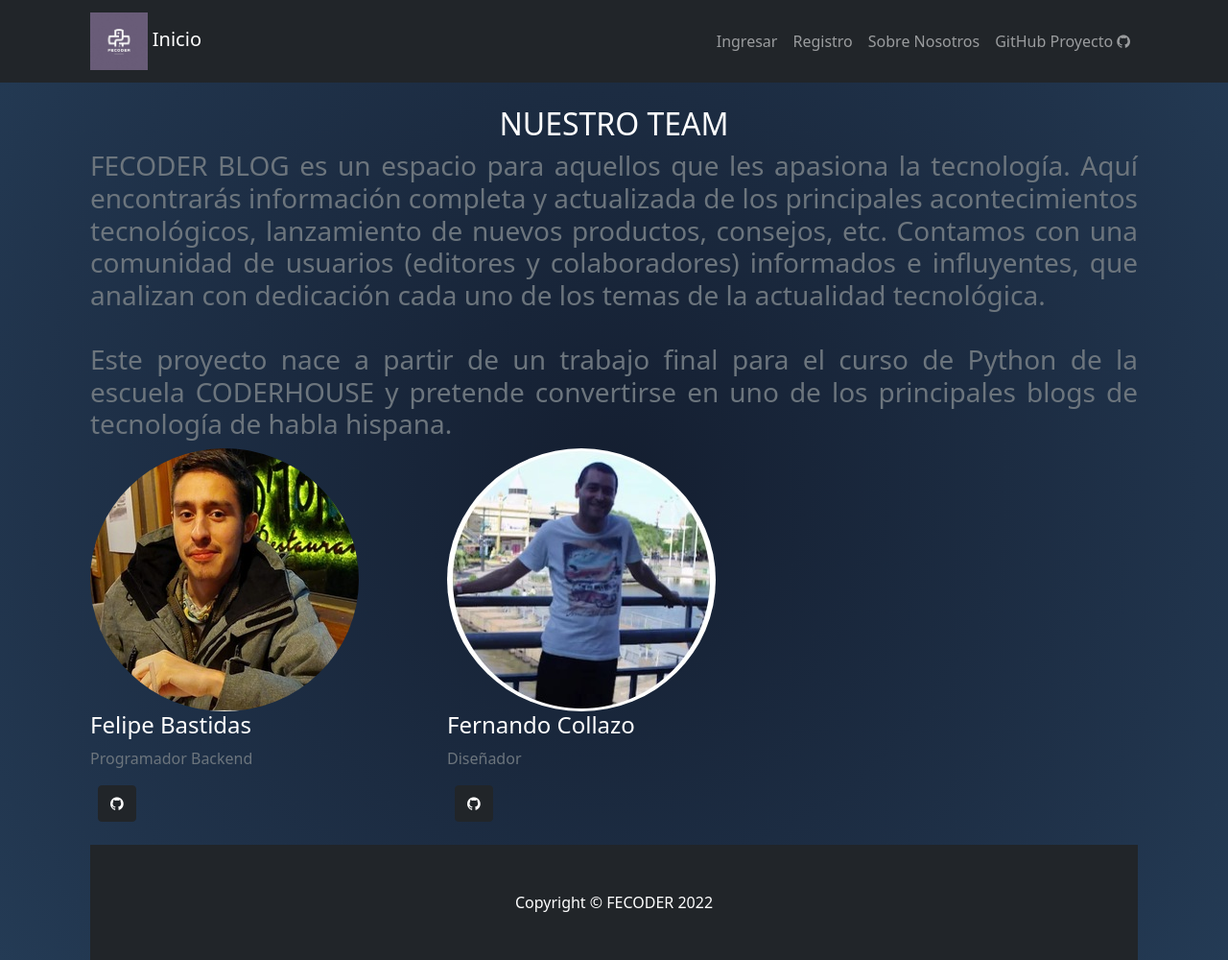
After one commit to ShaditCuber/FECODER_APP, a Django app: page /about in a window 1280 px wide. The commit adds this page. Shown: the whole page at 96% size. Run offline with Django 4.2, Linux system fonts and the light colour scheme; some libraries are stand-ins or nearby versions.

Commit message:
Entrega Final

```diff
--- /dev/null
+++ b/FECODER_APP/templates/FECODER_APP/about.html
@@ -0,0 +1,57 @@
+{% extends "FECODER_APP/padre.html" %}
+
+{% load static %}
+
+{% block fotoUser %}
+
+    {% if avatar %}
+        <img src="{{avatar}}" width="40px">
+    {% else  %}
+        <img src="/media/default.png" width="40px">
+    {% endif %}
+
+{% endblock fotoUser %}
+
+{% block contenido %}
+</div>
+
+    <div class="container">
+        <div class="text-center">
+            <h2 class="section-heading text-uppercase">Nuestro Team</h2>
+            <h3 style="text-align: justify;" class="section-subheading text-muted">
+                FECODER BLOG es un espacio para aquellos que les apasiona la tecnología. Aquí encontrarás información completa y actualizada de los principales acontecimientos tecnológicos, lanzamiento de nuevos productos, consejos, etc.
+                Contamos con una comunidad de usuarios (editores y colaboradores) informados e influyentes, que analizan con dedicación cada uno de los temas de la actualidad tecnológica.
+                <br><br>
+                Este proyecto nace a partir de un trabajo final para el curso de Python de la escuela CODERHOUSE y pretende convertirse en uno de los principales blogs de tecnología de habla hispana.
+
+
+               </h3>
+        </div>
+        <div class="row">
+            <div class="col-lg-4">
+                <div class="team-member">
+                    <img class="mx-auto rounded-circle" src="{% static 'FECODER_APP/assets/img/felipe.jpeg' %}" alt="..." />
+                    <h4>Felipe Bastidas</h4>
+                    <p class="text-muted">Programador Backend</p>
+                    <a class="btn btn-dark btn-social mx-2" href="#!" aria-label="Felipe Bastidas GitHub Perfil"><i class="fa fa-github"></i></a>
+
+
+                </div>
+            </div>
+            <div class="col-lg-4">
+                <div class="team-member">
+                    <img class="mx-auto rounded-circle"  src="{% static 'FECODER_APP/assets/img/fernando.jpeg' %}" alt="..." />
+                    <h4>Fernando Collazo</h4>
+                    <p class="text-muted">Diseñador</p>
+                    <a class="btn btn-dark btn-social mx-2" href="#!" aria-label="Fernando Collazo GitHub Perfil"><i class="fa fa-github"></i></a>
+
+
+                </div>
+            </div>
+
+        </div>
+        <br>
+    </div>
+
+
+{% endblock %}
--- a/FECODER_APP/templates/FECODER_APP/inicio.html
+++ b/FECODER_APP/templates/FECODER_APP/inicio.html
@@ -53,6 +53,7 @@
                                     {% if post %}
 
 
+                                    <div style="color: black">
 
                                         <p>Resultados:</p>
 
@@ -65,6 +66,7 @@
                                         <br>
 
                                         </ul>
+                                    </div>
 
 
 
--- a/FECODER_APP/templates/FECODER_APP/padre.html
+++ b/FECODER_APP/templates/FECODER_APP/padre.html
@@ -7,9 +7,13 @@
         <meta name="description" content="" />
         <meta name="author" content="" />
         <title>Blog FECODER</title>
+        <link rel="stylesheet" href="https://cdnjs.cloudflare.com/ajax/libs/font-awesome/4.7.0/css/font-awesome.min.css">
+        <link href="https://cdn.jsdelivr.net/npm/bootstrap@5.2.0/dist/css/bootstrap.min.css" rel="stylesheet" integrity="sha384-gH2yIJqKdNHPEq0n4Mqa/HGKIhSkIHeL5AyhkYV8i59U5AR6csBvApHHNl/vI1Bx" crossorigin="anonymous">
         <!-- Favicon-->
         <link rel="icon" type="image/x-icon" href="{% static 'FECODER_APP/assets/favicon.ico' %}" />
         <!-- Core theme CSS (includes Bootstrap)-->
+        <!-- CSS only -->
+
         <link href="{% static 'FECODER_APP/css/styles.css' %}" rel="stylesheet" />
     </head>
     <style>
@@ -53,8 +57,11 @@
 
 
                         {% if not request.user.is_authenticated %}
+
                             <li class="nav-item"><a class="nav-link" href="{% url 'login' %}">Ingresar</a></li>
                             <li class="nav-item"><a class="nav-link" href="{% url 'registro' %}">Registro</a></li>
+                            <li class="nav-item"><a class="nav-link" href="{% url 'about' %}">Sobre Nosotros</a></li>
+                            <li class="nav-item"><a class="nav-link" href="https://github.com/ShaditCuber/FECODER_APP/tree/new">GitHub Proyecto <i class="fa fa-github"></i></a></li>
                         {% else %}
 
                             {% if request.user.username == 'admin' %}
@@ -63,8 +70,8 @@
                             {% endif %}
 
                             <li class="nav-item"><a class="nav-link" href="{% url 'formularioPosts' %}">Subir Post</a></li>
-
-
+                            <li class="nav-item"><a class="nav-link" href="{% url 'about' %}">Sobre Nosotros</a></li>
+                            <li class="nav-item"><a class="nav-link" href="https://github.com/ShaditCuber/FECODER_APP/tree/new">GitHub Proyecto <i class="fa fa-github"></i></a></li>
 
 
 
--- a/FECODER_APP/templates/FECODER_APP/usuario/registro.html
+++ b/FECODER_APP/templates/FECODER_APP/usuario/registro.html
@@ -4,7 +4,7 @@
 
     {% block contenido %}
     <div class="login-box">
-        <h2>Inicios de sesión</h2>
+        <h2>Registrarse</h2>
         <!-- alerta de error -->
         {% if error %}
           <div style="color: red">
--- a/FECODER_APP/urls.py
+++ b/FECODER_APP/urls.py
@@ -7,6 +7,7 @@ from Chat.views import index
 urlpatterns = [
     path('', inicio, name = "inicio"),
 
+    #Post
     path('formularioPosts', formularioPosts, name = "formularioPosts"),
     path('buscarPost', buscarPost, name="buscarPost"),
     path('buscandoPost', buscandoPost, name="buscandoPost"),
@@ -43,6 +44,10 @@ urlpatterns = [
     path('password_reset_confirm/<uidb64>/<token>/', auth_views.PasswordResetConfirmView.as_view(template_name='FECODER_APP/registration/password_reset_confirm.html'), name="password_reset_confirm"),
     path('password_reset_complete/', auth_views.PasswordResetCompleteView.as_view(template_name='FECODER_APP/registration/password_reset_complete.html'), name="password_reset_complete"),
 
+    #Chat
     path('chat', index, name='chat'),
 
+    #About
+    path('about', about, name='about'),
+
 ]
--- a/FECODER_APP/views.py
+++ b/FECODER_APP/views.py
@@ -339,7 +339,9 @@ def eliminarContacto(request,id):
     return render(request, 'FECODER_APP/inicio.html',{'todos_post':todosPost(),'first_post':primerPost(''),'formularioContacto':formularioContacto(),'avatar':img(request)})
 
 
-
+#About
+def about(request):
+    return render(request, 'FECODER_APP/about.html',{'avatar':img(request)})
 
 
 #Extras
--- a/manage.py
+++ b/manage.py
@@ -1,5 +1,5 @@
 #!/usr/bin/env python
-"""Django's command-line utility for administrative tasks."""
+"""Django's command-line utility for administrative tasks. """
 import os
 import sys
 
```
Also changed, not shown: Chat/models.py (+11 -2 lines), Chat/templates/Chat/padre.html (+17 -1 lines), Chat/templates/Chat/salas/sala.html (+23 -25 lines), Chat/templates/Chat/salas/salas.html (+4 -3 lines), Chat/views.py (+6 -3 lines), FECODER_APP/static/FECODER_APP/assets/img/felipe.jpeg (added), FECODER_APP/static/FECODER_APP/assets/img/fernando.jpeg (added), README.md, db.sqlite3, 1 other file.
